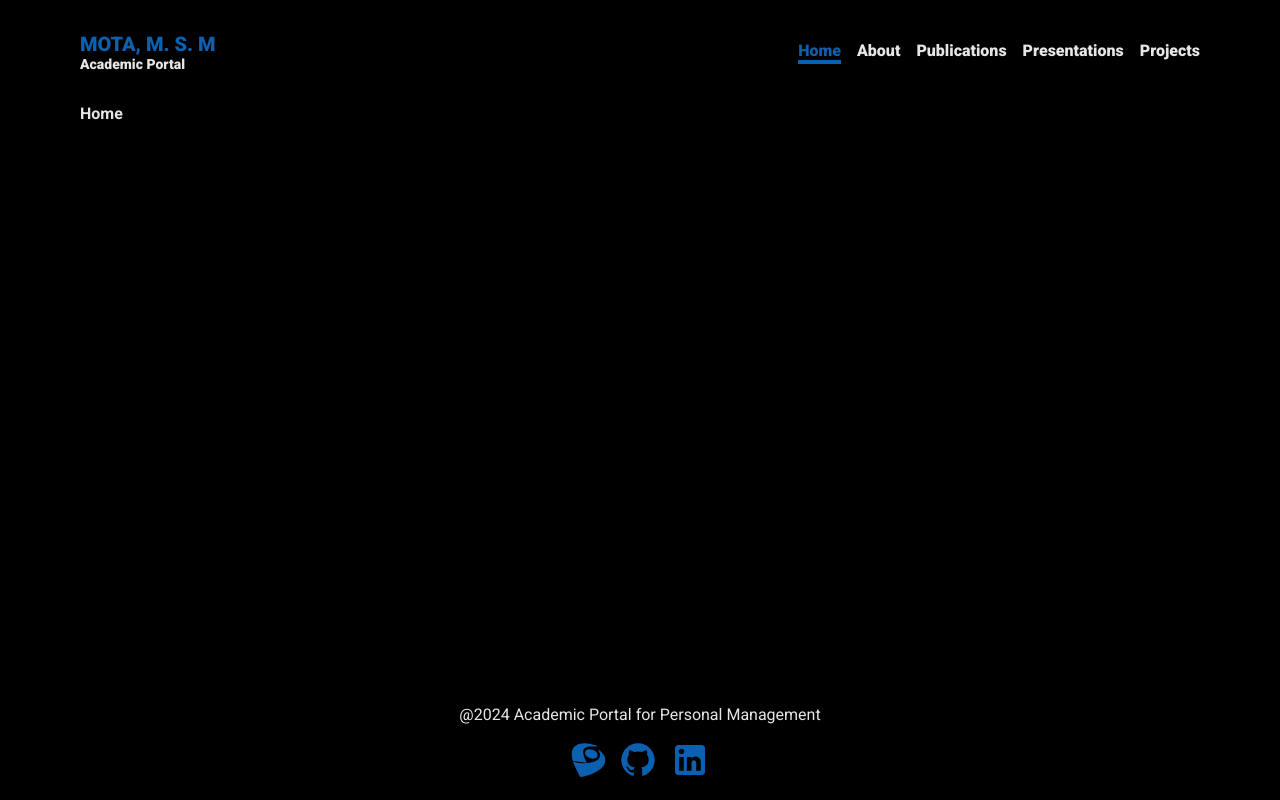
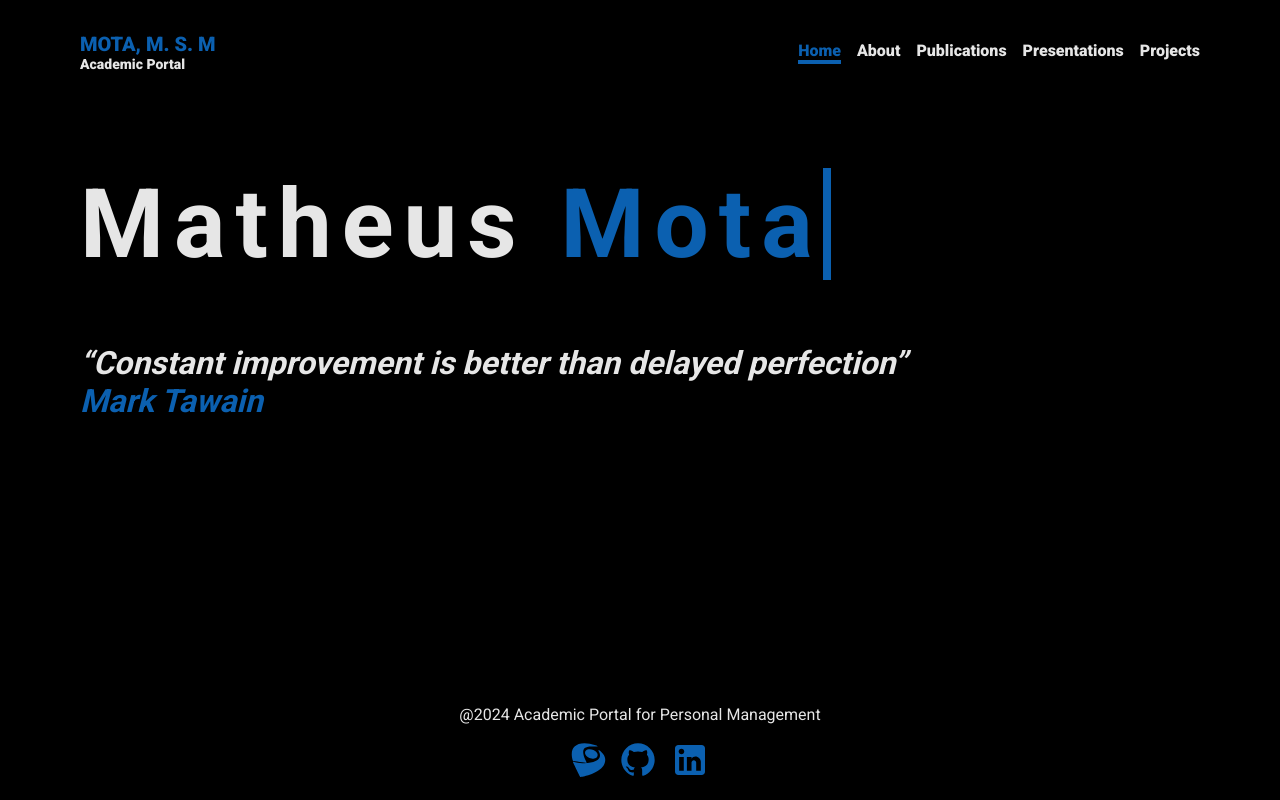
Before and after one commit to Matheus1714/academic-portifolio, a React (Vite) app: page / in a window 1280 px wide. Built offline with nearby package versions, Linux system fonts and the light colour scheme.

Commit message:
update homepage with cursor animation

```diff
--- a/src/pages/Home/index.tsx
+++ b/src/pages/Home/index.tsx
@@ -1,9 +1,15 @@
-import { Container } from "./styled"
+import { Container, CursorAnimation, Phrase } from "./styled"
 
 export function Home(){
     return (
         <Container>
-            <h1>Home</h1>
+            <CursorAnimation>
+                <h1>Matheus <span>Mota</span></h1>
+            </CursorAnimation>
+            <Phrase>
+                <h2>“Constant improvement is better than delayed perfection”</h2>
+                <h2>Mark Tawain</h2>
+            </Phrase>
         </Container>
     )
 }
--- a/src/pages/Home/styled.ts
+++ b/src/pages/Home/styled.ts
@@ -1,3 +1,49 @@
-import styled from "styled-components";
+import styled, { keyframes } from "styled-components";
 
-export const Container = styled.div``
+const cursor = keyframes`
+    50% {
+        border-color: transparent;
+    }
+`
+
+const typing = keyframes`
+    0% {width: 0}
+`
+
+export const Container = styled.div`
+`
+
+export const CursorAnimation = styled.div`
+    display: inline-block;
+
+    padding: 4rem 0;
+
+    h1{
+        font-size: 6rem;
+
+        letter-spacing: 10px;
+        border-right: 8px solid ${(props) => props.theme.blue};
+        width: 100%;
+        white-space: nowrap;
+        overflow: hidden;
+        animation:
+            ${typing} 2s,
+            ${cursor} .4s step-end infinite alternate;
+
+        span{
+            font-size: 6rem;
+            color: ${(props) => props.theme.blue};
+        }
+    }
+`
+
+export const Phrase = styled.div`
+    h2{
+        font-size: 2rem;
+        font-style: italic;
+
+        &:nth-child(2){
+            color: ${(props) => props.theme.blue};
+        }
+    }
+`
```
